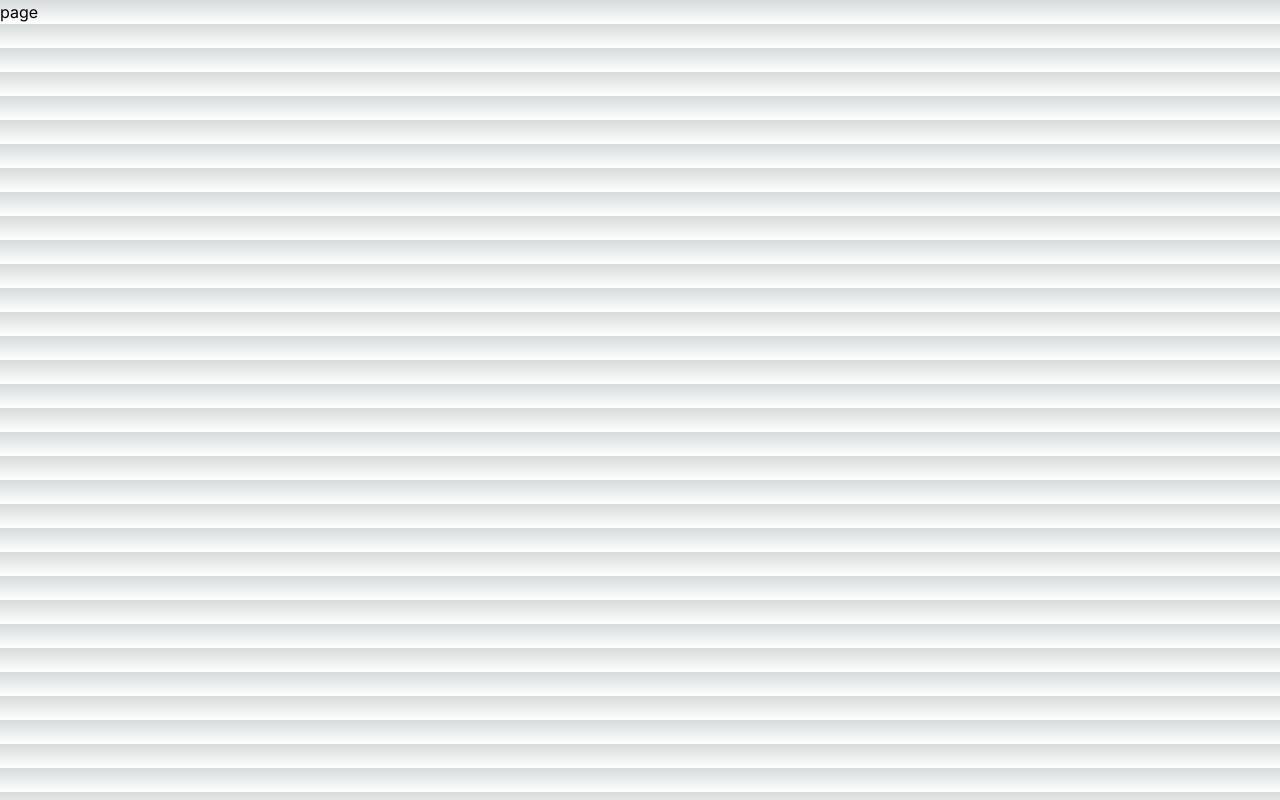
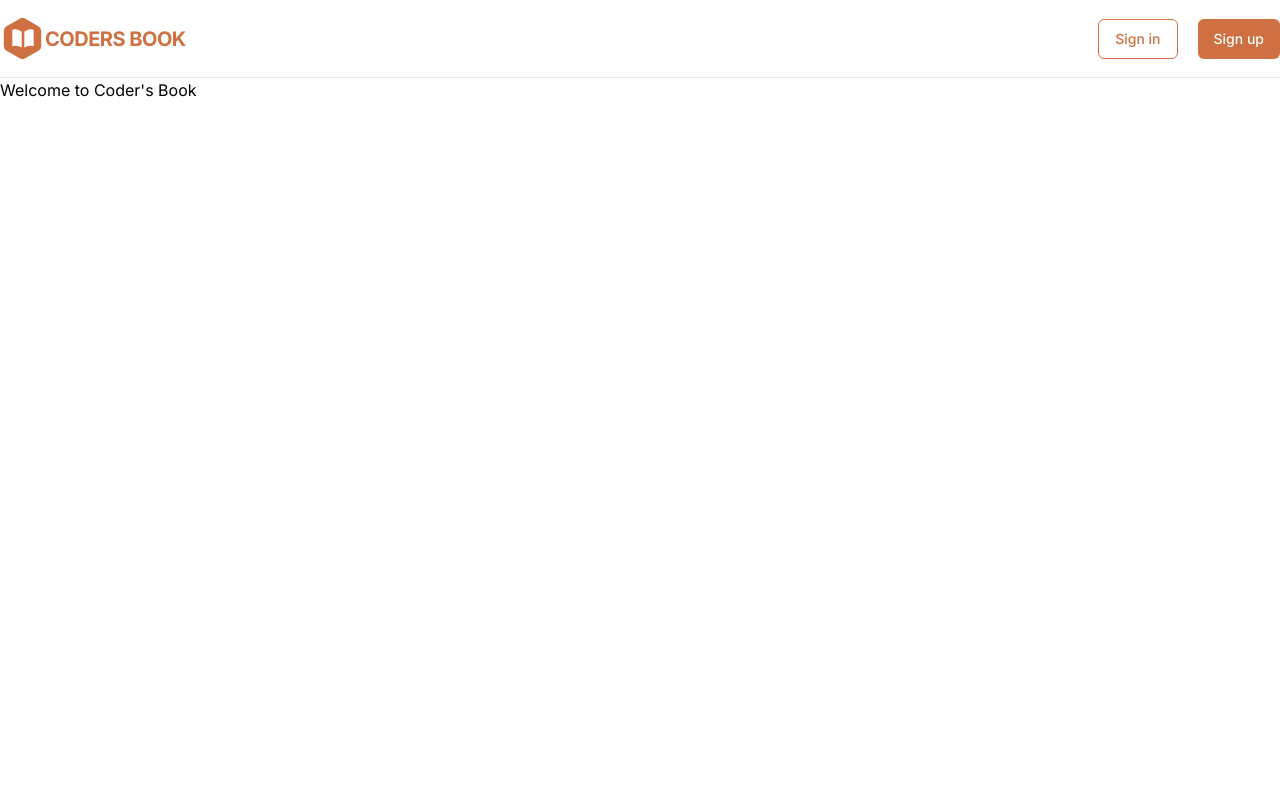
Before and after one commit to akg568794/Coders_Book, a Next.js app: page / in a window 1280 px wide. Built offline with nearby package versions, Linux system fonts and the light colour scheme.

Commit message:
Created Navbar

```diff
--- a/src/app/globals.css
+++ b/src/app/globals.css
@@ -1,33 +1,3 @@
 @tailwind base;
 @tailwind components;
 @tailwind utilities;
-
-:root {
-  --foreground-rgb: 0, 0, 0;
-  --background-start-rgb: 214, 219, 220;
-  --background-end-rgb: 255, 255, 255;
-}
-
-@media (prefers-color-scheme: dark) {
-  :root {
-    --foreground-rgb: 255, 255, 255;
-    --background-start-rgb: 0, 0, 0;
-    --background-end-rgb: 0, 0, 0;
-  }
-}
-
-body {
-  color: rgb(var(--foreground-rgb));
-  background: linear-gradient(
-      to bottom,
-      transparent,
-      rgb(var(--background-end-rgb))
-    )
-    rgb(var(--background-start-rgb));
-}
-
-@layer utilities {
-  .text-balance {
-    text-wrap: balance;
-  }
-}
--- a/src/app/layout.tsx
+++ b/src/app/layout.tsx
@@ -1,6 +1,7 @@
 import type { Metadata } from "next";
 import { Inter } from "next/font/google";
 import "./globals.css";
+import Navbar from "@/components/navbar";
 
 const inter = Inter({ subsets: ["latin"] });
 
@@ -16,7 +17,10 @@
 }>) {
   return (
     <html lang="en">
-      <body className={inter.className}>{children}</body>
+      <body className={inter.className}>
+        <Navbar/>
+        {children}
+      </body>
     </html>
   );
 }
--- a/src/app/page.tsx
+++ b/src/app/page.tsx
@@ -2,7 +2,9 @@
 
 const page = () => {
   return (
-    <div>page</div>
+    <>
+    <h1>Welcome to Coder's Book</h1>
+    </>
   )
 }
 
--- /dev/null
+++ b/src/components/navbar.tsx
@@ -0,0 +1,65 @@
+import Link from 'next/link'
+import React from 'react'
+
+const Navbar = () => {
+  return (
+    <nav className=' border-b'>
+        <div className='max-w-7xl mx-auto py-4 flex justify-between'>
+            <div>
+                <Link href={"/"}>
+                <div className='flex items-center'>
+                    <div className='relative'>
+                        <Hexagon/>
+                        <BookIcon/>
+                    </div>
+                    <span className='text-xl font-bold uppercase tracking-tight text-primary-500'>Coders Book</span>
+                </div>
+                </Link>
+            </div>
+            <div className='flex items-center space-x-5'>
+                <button className="h-10 rounded-md border border-primary-500 px-4 py-2 text-sm font-medium text-primary-500 transition-all hover:border-primary-100 hover:bg-primary-100 active:border-primary-200 active:bg-primary-200">
+                    Sign in
+                </button>
+                <button className="h-10 rounded-md bg-primary-500 px-4 py-2 text-sm font-medium text-white transition-all hover:bg-primary-600 active:bg-primary-700">
+                    Sign up
+                </button>
+            </div>
+        </div>
+    </nav>
+  )
+}
+
+export default Navbar
+
+
+const Hexagon = () => (
+    <svg
+        xmlns="http://www.w3.org/2000/svg"
+        width="45"
+        height="45"
+        viewBox="0 0 24 24"
+        fill="#ce7041"
+        stroke="#ce7041"
+        strokeWidth="2"
+        strokeLinecap="round"
+        strokeLinejoin="round"
+        className="lucide lucide-hexagon">
+        <path d="M21 16V8a2 2 0 0 0-1-1.73l-7-4a2 2 0 0 0-2 0l-7 4A2 2 0 0 0 3 8v8a2 2 0 0 0 1 1.73l7 4a2 2 0 0 0 2 0l7-4A2 2 0 0 0 21 16z" />
+    </svg>
+);
+
+const BookIcon = () => (
+    <svg
+        xmlns="http://www.w3.org/2000/svg"
+        fill="#fff"
+        viewBox="0 0 24 24"
+        strokeWidth={2}
+        stroke="#ce7041"
+        className="absolute left-1/2 top-1/2 h-8 w-8 -translate-x-1/2 -translate-y-1/2 transform">
+        <path
+            strokeLinecap="round"
+            strokeLinejoin="round"
+            d="M12 6.042A8.967 8.967 0 0 0 6 3.75c-1.052 0-2.062.18-3 .512v14.25A8.987 8.987 0 0 1 6 18c2.305 0 4.408.867 6 2.292m0-14.25a8.966 8.966 0 0 1 6-2.292c1.052 0 2.062.18 3 .512v14.25A8.987 8.987 0 0 0 18 18a8.967 8.967 0 0 0-6 2.292m0-14.25v14.25"
+        />
+    </svg>
+);
--- a/tailwind.config.ts
+++ b/tailwind.config.ts
@@ -13,6 +13,21 @@
         "gradient-conic":
           "conic-gradient(from 180deg at 50% 50%, var(--tw-gradient-stops))",
       },
+      colors:{
+        primary: {
+          50: '#fcf6f0',
+          100: '#f7eadd',
+          200: '#eed2ba',
+          300: '#e3b28e',
+          400: '#d78d60',
+          500: '#ce7041',
+          600: '#bf5a36',
+          700: '#9f462f',
+          800: '#803a2c',
+          900: '#683226',
+          950: '#381712',
+      },
+      }
     },
   },
   plugins: [],
```
